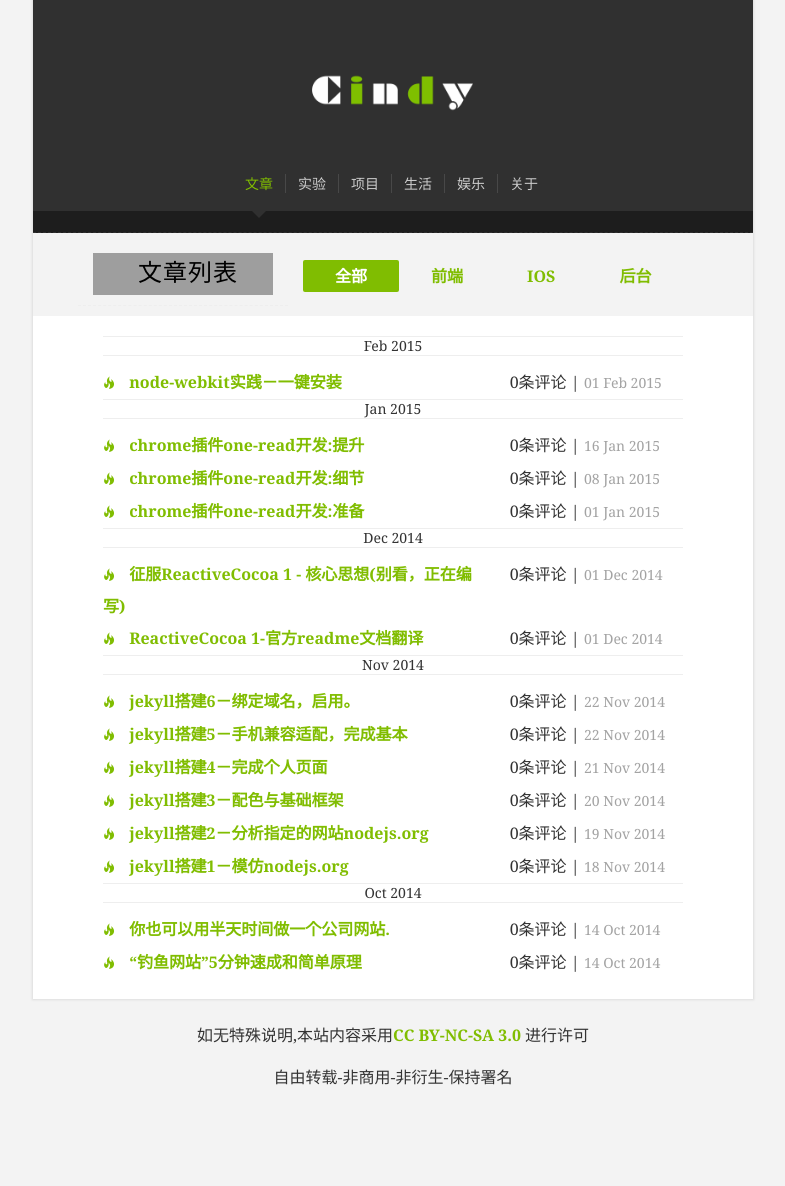
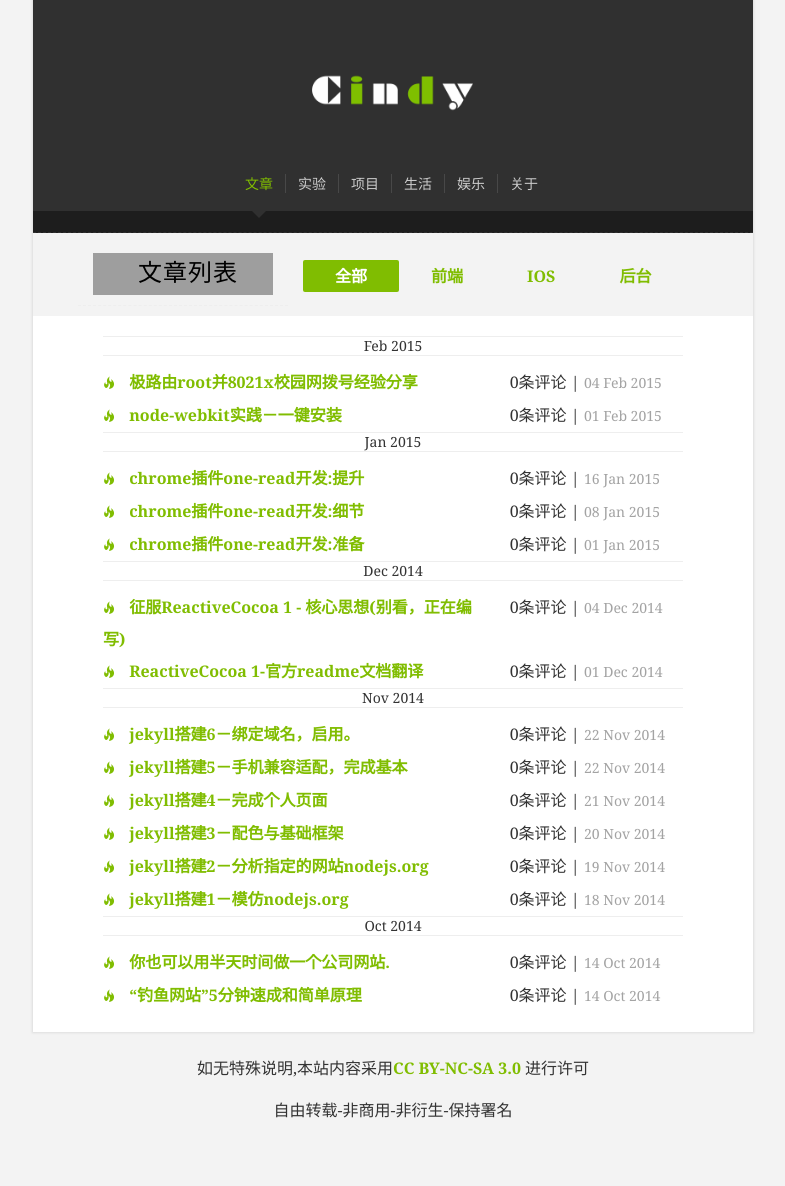
Before and after one commit to icindy/icindy.github.io, a Jekyll site: the page built from index.html, in a window 1280 px wide. Shown: the whole page, without its empty margins (247-1032 px from the left). Built offline with Jekyll 4.4.1, drawn with Linux system fonts in a browser that asks for light colours; nearby versions of some CDN libraries; the list of posts is cut into pages by our own code; comment, search, counter and statistics services are not loaded; before the commit the page ends 1153 px from its top, so only the background shows below that; part of the change alters nothing that is shown; grey boxes are pictures that could not be loaded.

Commit message:
极路由root并8021x校园网拨号经验分享

```diff
--- a/_posts/2014-12-04-ios-frame-Conquest-ReactiveCocoa-1.md
+++ b/_posts/2014-12-04-ios-frame-Conquest-ReactiveCocoa-1.md
@@ -1,7 +1,7 @@
 ---
 layout: post
 title:  征服ReactiveCocoa 1 - 核心思想(别看，正在编写)
-date:   2014-12-01 23:33:36
+date:   2014-12-04 23:33:36
 categories: ReactiveCocoa
 tag: ios
 ---
--- /dev/null
+++ b/_posts/2015-02-04-ji-lu-you-8021.md
@@ -0,0 +1,83 @@
+---
+layout: post
+title:  极路由root并8021x校园网拨号经验分享
+date:   2015-02-04 23:33:36
+categories: jiluyou
+tag: back
+---
+
+
+>整整搞了一天半，残废了才招到好办法，其实按照下面的方法，半天应该可以搞定。看到极路由官方论坛上还是有很多我们学校的，所以分享下。我的版本是极路由2
+
+##第一步
+
+按照下面的帖子步骤久可以完整root，不得不感叹人家的思路，通过修改第三方插件的思想进行root权限。
+原生root方法：9008－9006 [点击查看root帖子](http://www.koolshare.cn/thread-1857-1-1.html)
+
+##第二步
+针对咱们学校的网络的话，就要wpa_suppcliant了。
+	1.ssh进入系统，这一步上面的帖子有。
+
+	1.更改opkg的源。
+>极路由也是openwrt的，所以和ubuntu的apt-get管理包一样，openwrt采用opkg管理。
+因为极路由本身的系统源没有wpa包，所以你需要更新包。网上有方法，但是不好用了。
+
+这个帖子中的方法作为参考，但是进行opkg update无效，但是可以参照他的步骤（[点击查看](http://bbs.hiwifi.com/forum.php?mod=viewthread&tid=44876&highlight=%E6%BA%90)）
+为了让源生效，你还要再上面的帖子基础上进一步修改源配置文件
+＊进入到opkg.d目录下
+
+`cd /etc/opkg.d/`
+
+＊修改目录下的五个文件为上面帖子提供的源：[如何添加见上面的帖子:]
+>源地址：http://downloads.openwrt.org.cn/PandoraBox/ralink/mt7620/packages
+
+
+	1.更新源，并配置wpa_suppcliant
+按照下面命令一步一步执行即可。
+
+{% highlight shell %}
+opkg update
+
+opkg install wpad
+opkg install wpa-cli
+{% endhighlight %}
+
+	1.配置8021x文件，并拨号
+	>在etc下建立8021x.conf文件，并编写配置
+
+	`vim /etc/8021x.conf`
+
+	相关配置信息
+
+{% highlight shell %}
+ctrl_interface=/var/run/wpa_supplicant
+ap_scan=0
+network={
+    key_mgmt=IEEE8021X
+    eap=MD5
+    identity="用户名"
+    password="密码"
+    eapol_flags=0
+}
+
+{% endhighlight %}
+保存后开始拨号（靠，我在最后一步傻了，有两个号，我拿一个挂载服务器的账号登，一直不行，后来真纯）
+拨号的时候注意选择网络链接的“网线链接”，在后台web管理页面设置。
+
+`wpa_supplicant -i eth2.2 -B -D wired -c /etc/8021x.conf`
+
+ok，成功了，可以上网了。
+
+####如果你看到这里，我就告诉你坑！
+
+>第二天来了，一看，尼玛，怎么没有wpa了，原来系统默认给你自动升级了，我擦泥煤的极路由，但是按照root帖子，是永久root了，还好有root权限。
+所以，配置好了，一定记住要关闭极路由的自动更新
+
+##图
+
+![极路由截图](/images/post/jiluyou/jiluyou.png)
+
+
+
+
+ok，就写到这里吧
```
Also changed, not shown: images/post/jiluyou/jiluyou.png (added).
